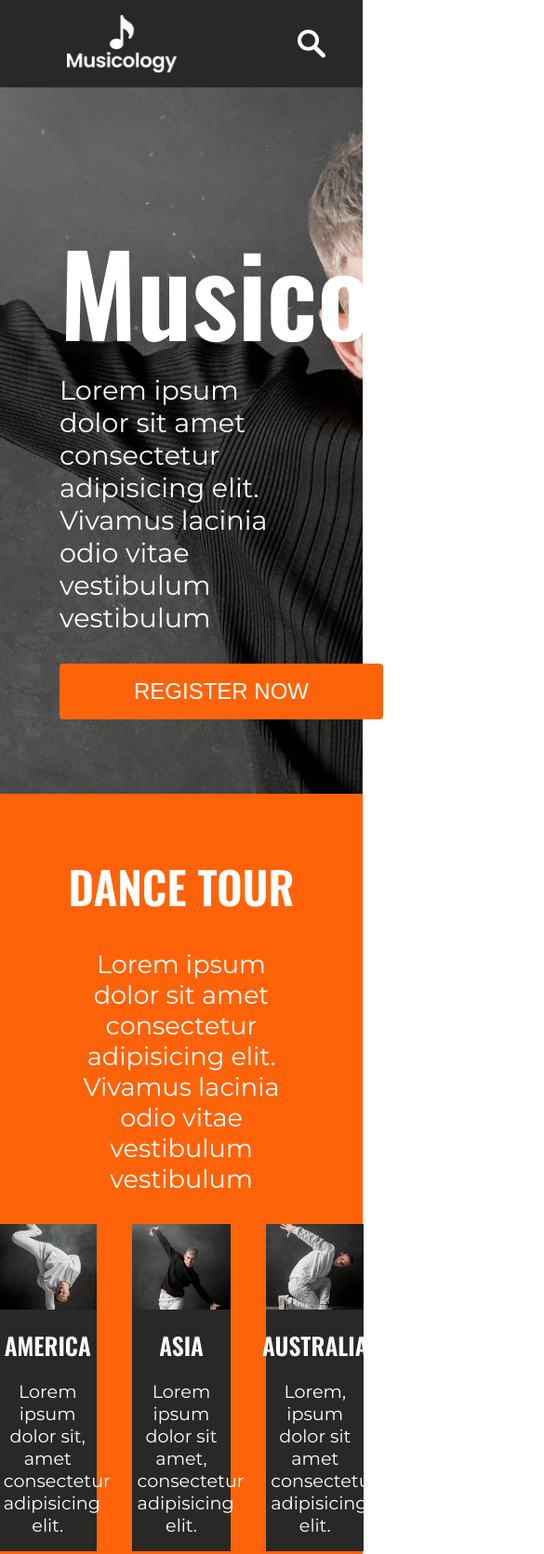
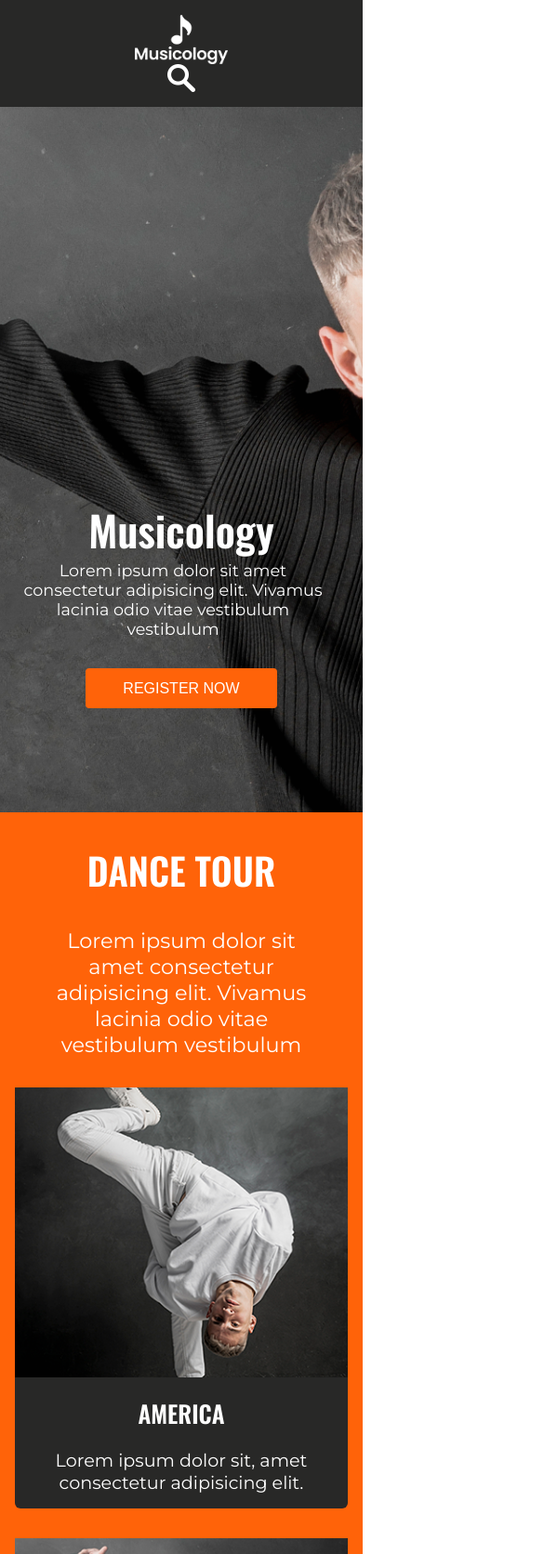
Before and after one commit to bryan-c-u/PROYECTO-MUSICOLOGY, a plain HTML site: page index.html in a window 390 px wide. Shown: the top 1672 px of the page at 93% size, 585 px wide, since content can reach past the window. Drawn offline with nearby package versions, Linux system fonts and the light colour scheme.

Commit message:
Guardar trabajo

```diff
--- a/styles/style.css
+++ b/styles/style.css
@@ -1,4 +1,4 @@
-/* RESET */
+
 * {
     margin: 0;
     padding: 0;
@@ -178,3 +178,150 @@ footer{
     padding: 1.5rem 0rem;
     background-color: #FF6309;
 }
+
+
+
+@media (max-width: 1024px) {
+
+    header {
+        flex-direction: column;
+        text-align: center;
+        padding: 1rem;
+    }
+
+    header img {
+        max-width: 120px;
+        padding: 0;
+    }
+
+    .contenedor1 {
+        align-items: center;
+        padding: 2rem;
+        text-align: center;
+    }
+
+    .contenedor1 h1 {
+        font-size: 4.5rem;
+    }
+
+    .contenedor1 p {
+        width: 80%;
+        font-size: 1.4rem;
+    }
+
+    .contenedor2 p,
+    .contenedor3 p {
+        width: 80%;
+        font-size: 1.4rem;
+    }
+
+    .contenedor2 .seccion1,
+    .contenedor3 .seccion2 {
+        flex-wrap: wrap;
+        gap: 2rem;
+    }
+
+    .seccion1 article,
+    .seccion2 article {
+        width: 45%;
+    }
+}
+
+
+@media (max-width: 768px) {
+
+    header {
+        flex-direction: column;
+        text-align: center;
+    }
+
+    .contenedor1 {
+        align-items: center;
+        text-align: center;
+        padding: 2rem 1rem;
+        background-position: center;
+    }
+
+    .contenedor1 h1 {
+        font-size: 3.5rem;
+    }
+
+    .contenedor1 p {
+        width: 90%;
+        font-size: 1.3rem;
+    }
+
+    .contenedor1 button {
+        padding: 1rem 3rem;
+        font-size: 1.2rem;
+    }
+
+    .contenedor2 h1,
+    .contenedor3 h1 {
+        font-size: 2.5rem;
+    }
+
+    .contenedor2 .seccion1,
+    .contenedor3 .seccion2 {
+        flex-direction: column;
+    }
+
+    .seccion1 article,
+    .seccion2 article {
+        width: 80%;
+    }
+
+    .seccion2 article img {
+        width: 60%;
+    }
+}
+
+
+@media (max-width: 480px) {
+
+    h1 {
+        font-size: 2.2rem;
+    }
+
+    h3 {
+        font-size: 1.4rem;
+    }
+
+    p {
+        font-size: 1rem;
+    }
+
+    header img {
+        max-width: 100px;
+    }
+
+    .contenedor1 h1 {
+        font-size: 2.8rem;
+    }
+
+    .contenedor1 p {
+        width: 95%;
+        font-size: 1.1rem;
+    }
+
+    .contenedor1 button {
+        padding: 0.8rem 2.5rem;
+        font-size: 1rem;
+    }
+
+    .contenedor2,
+    .contenedor3 {
+        padding: 2rem 1rem;
+    }
+
+    .seccion1 article,
+    .seccion2 article {
+        width: 100%;
+        border-radius: 6px;
+    }
+
+    footer {
+        font-size: 0.9rem;
+        padding: 1rem 0;
+    }
+}
```
